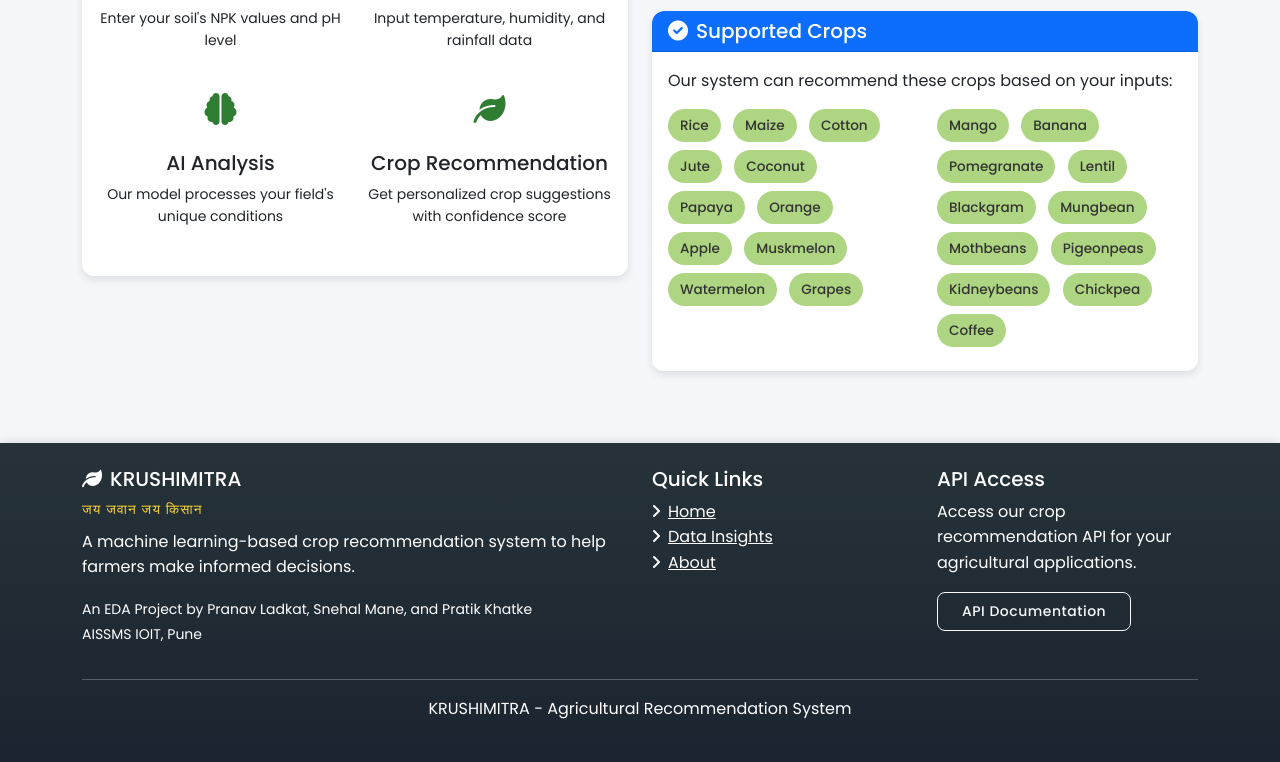
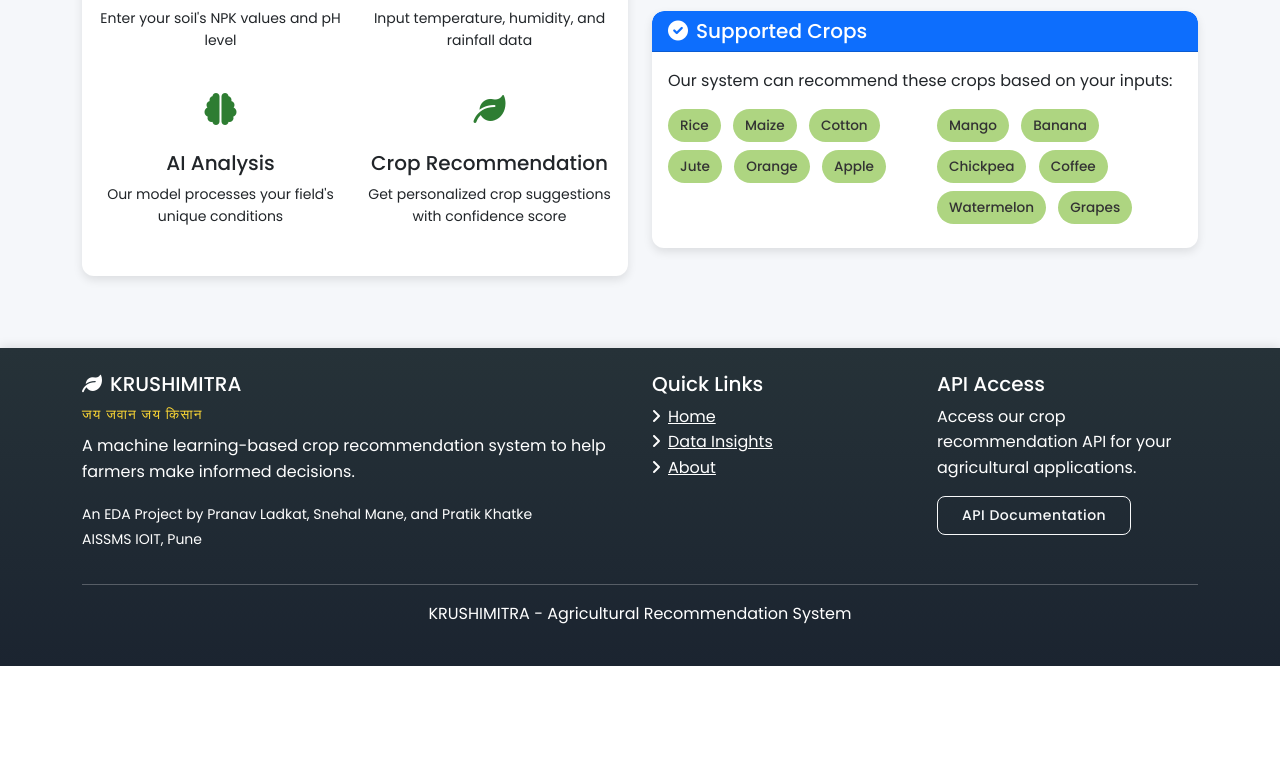
Before and after one commit to Yash-6134/AI-based-Crop-Reccomendation-System, a Flask app: page / in a window 1280 px wide. Shown: the part 1153-1915 px from the top of the page. After the commit the page ends 1819 px from the top, so only its background shows below. Run offline with Flask 3, Linux system fonts and the light colour scheme; parts of the project's set-up code (start-up, migrations or seed data) failed here and were passed over.

Commit message:
reduced fruits to 12

```diff
--- a/templates/index.html
+++ b/templates/index.html
@@ -180,26 +180,16 @@
                         <span class="crop-badge">Maize</span>
                         <span class="crop-badge">Cotton</span>
                         <span class="crop-badge">Jute</span>
-                        <span class="crop-badge">Coconut</span>
-                        <span class="crop-badge">Papaya</span>
                         <span class="crop-badge">Orange</span>
                         <span class="crop-badge">Apple</span>
-                        <span class="crop-badge">Muskmelon</span>
-                        <span class="crop-badge">Watermelon</span>
-                        <span class="crop-badge">Grapes</span>
                     </div>
                     <div class="col-md-6">
                         <span class="crop-badge">Mango</span>
                         <span class="crop-badge">Banana</span>
-                        <span class="crop-badge">Pomegranate</span>
-                        <span class="crop-badge">Lentil</span>
-                        <span class="crop-badge">Blackgram</span>
-                        <span class="crop-badge">Mungbean</span>
-                        <span class="crop-badge">Mothbeans</span>
-                        <span class="crop-badge">Pigeonpeas</span>
-                        <span class="crop-badge">Kidneybeans</span>
                         <span class="crop-badge">Chickpea</span>
                         <span class="crop-badge">Coffee</span>
+                        <span class="crop-badge">Watermelon</span>
+                        <span class="crop-badge">Grapes</span>
                     </div>
                 </div>
             </div>
```
